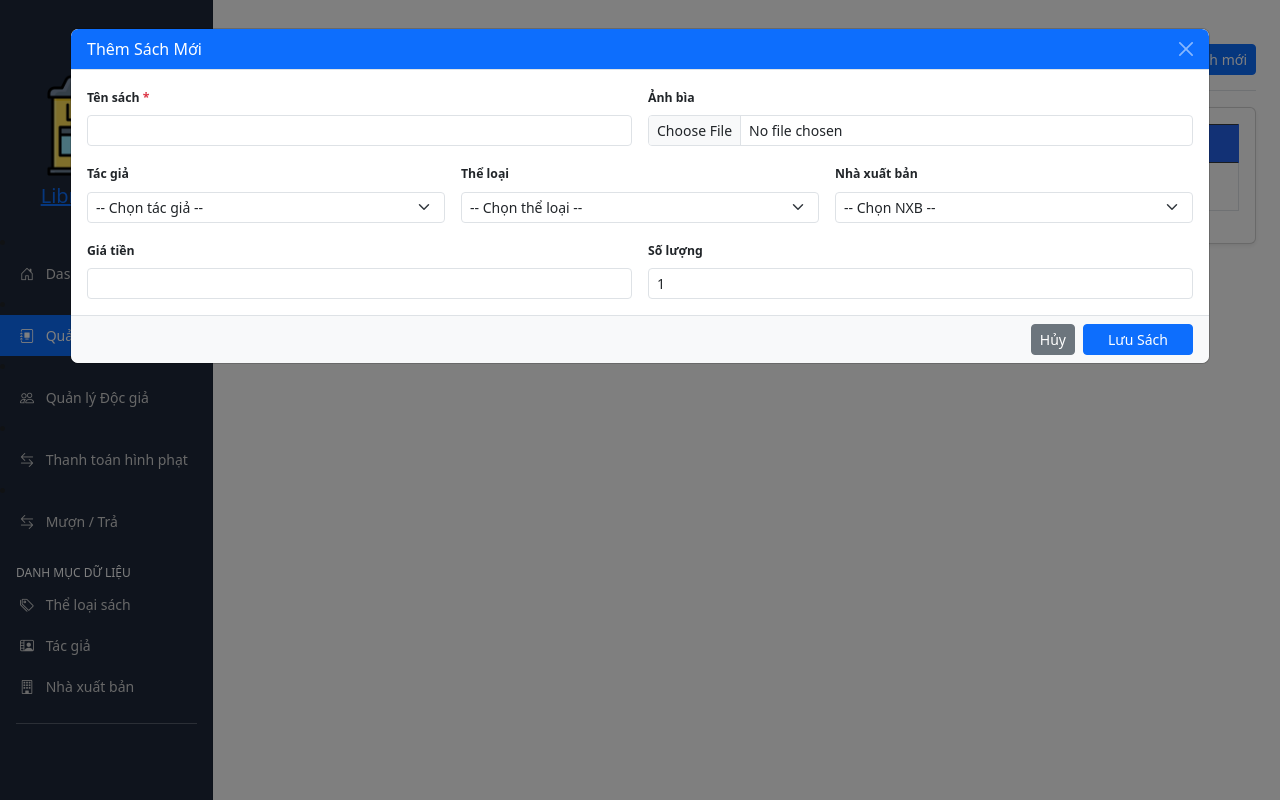
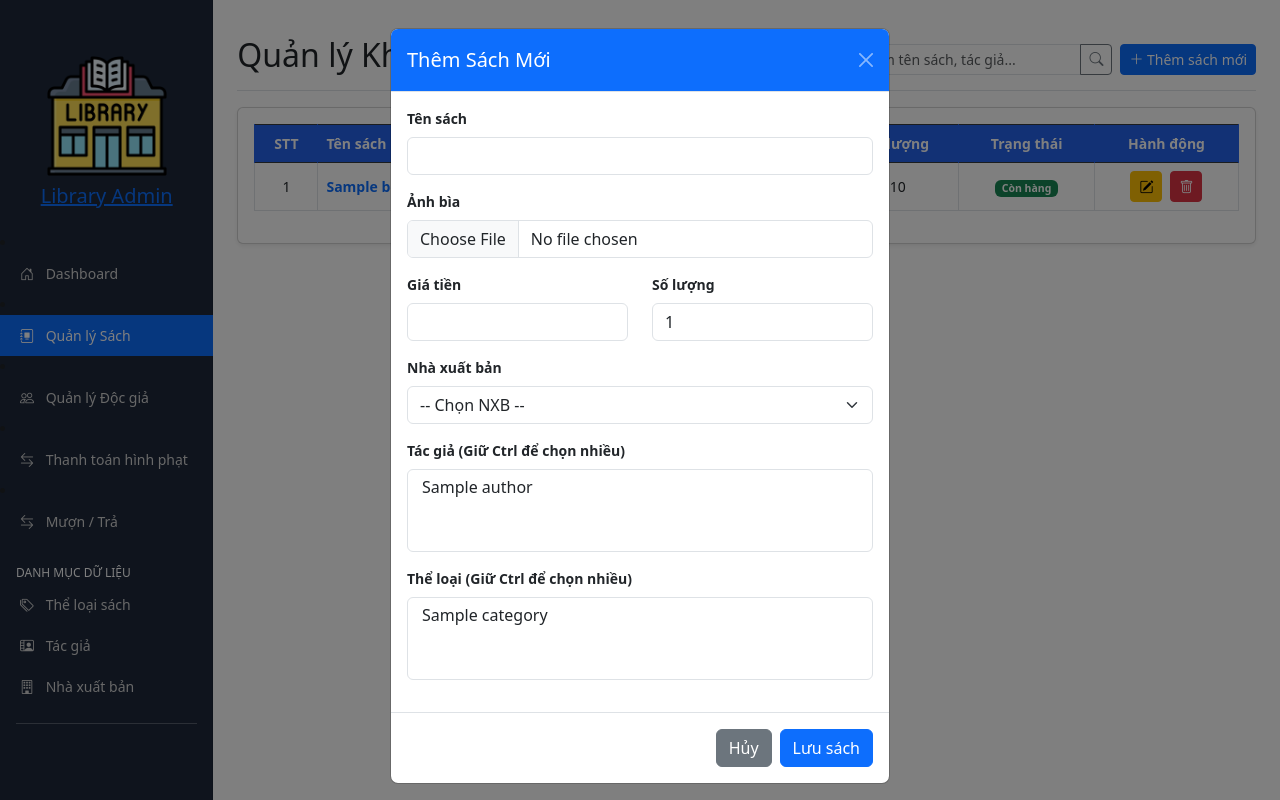
Before and after one commit to kciee/web_thu_vien, a Django app: page /books_manage/ in a window 1280 px wide, after a click on "Thêm sách mới". Run offline with Django 5.2, Linux system fonts and the light colour scheme; tables that the repository leaves empty hold one stand-in row (values such as "Sample post"); parts of the project's set-up code (start-up, migrations or seed data) failed here and were passed over.

Commit message:
sửa lỗi null bd

```diff
--- a/app/templates/app/includes/modal_add_book.html
+++ b/app/templates/app/includes/modal_add_book.html
@@ -1,45 +1,39 @@
-<div class="modal fade" id="addBookModal" tabindex="-1" aria-hidden="true">
-    <div class="modal-dialog modal-xl modal-dialog-scrollable">
+<div class="modal fade" id="addBookModal" tabindex="-1">
+    <div class="modal-dialog">
         <div class="modal-content">
-            <div class="modal-header bg-primary text-white py-2">
-                <h5 class="modal-title fs-6">Thêm Sách Mới</h5>
+            <div class="modal-header bg-primary text-white">
+                <h5 class="modal-title">Thêm Sách Mới</h5>
                 <button type="button" class="btn-close btn-close-white" data-bs-dismiss="modal"></button>
             </div>
 
+            <form action="{% url 'add_book' %}" method="POST" enctype="multipart/form-data">
+                {% csrf_token %}
                 <div class="modal-body">
-                <form action="{% url 'add_book' %}" method="POST" enctype="multipart/form-data" id="addBookForm">
-                    {% csrf_token %}
-                    <div class="row g-3">
-                        <div class="col-md-6">
-                            <label class="form-label fw-bold small">Tên sách <span class="text-danger">*</span></label>
-                            <input type="text" name="title" class="form-control form-control-sm" required>
-                        </div>
-                        <div class="col-md-6">
-                            <label class="form-label fw-bold small">Ảnh bìa</label>
-                            <input type="file" name="image" class="form-control form-control-sm">
+
+                    <div class="mb-3">
+                        <label class="form-label fw-bold">Tên sách</label>
+                        <input type="text" name="title" class="form-control" required>
                     </div>
 
-                        <div class="col-md-4">
-                            <label class="form-label fw-bold small">Tác giả</label>
-                            <select name="author" class="form-select form-select-sm">
-                                <option value="">-- Chọn tác giả --</option>
-                                {% for author in authors %}
-                                    <option value="{{ author.author_id }}">{{ author.name }}</option>
-                                {% endfor %}
-                            </select>
+                    <div class="mb-3">
+                        <label class="form-label fw-bold">Ảnh bìa</label>
+                        <input type="file" name="image" class="form-control">
                     </div>
-                        <div class="col-md-4">
-                            <label class="form-label fw-bold small">Thể loại</label>
-                            <select name="category" class="form-select form-select-sm">
-                                <option value="">-- Chọn thể loại --</option>
-                                {% for cat in categories %}
-                                    <option value="{{ cat.category_id }}">{{ cat.category_name }}</option>
-                                {% endfor %}
-                            </select>
+
+                    <div class="row">
+                        <div class="col-md-6 mb-3">
+                            <label class="form-label fw-bold">Giá tiền</label>
+                            <input type="number" name="price" class="form-control" required>
                         </div>
-                        <div class="col-md-4">
-                            <label class="form-label fw-bold small">Nhà xuất bản</label>
-                            <select name="publisher" class="form-select form-select-sm">
+                        <div class="col-md-6 mb-3">
+                            <label class="form-label fw-bold">Số lượng</label>
+                            <input type="number" name="quantity" class="form-control" value="1" required>
+                        </div>
+                    </div>
+
+                    <div class="mb-3">
+                        <label class="form-label fw-bold">Nhà xuất bản</label>
+                        <select name="publisher" class="form-select" required>
                             <option value="">-- Chọn NXB --</option>
                             {% for pub in publishers %}
                                 <option value="{{ pub.publisher_id }}">{{ pub.name }}</option>
@@ -47,21 +41,30 @@
                         </select>
                     </div>
 
-                        <div class="col-md-6">
-                            <label class="form-label fw-bold small">Giá tiền</label>
-                            <input type="number" name="price" class="form-control form-control-sm">
+                    <div class="mb-3">
+                        <label class="form-label fw-bold">Tác giả (Giữ Ctrl để chọn nhiều)</label>
+                        <select name="authors" class="form-select" multiple size="3" required>
+                            {% for auth in authors %}
+                                <option value="{{ auth.author_id }}">{{ auth.name }}</option>
+                            {% endfor %}
+                        </select>
                     </div>
-                        <div class="col-md-6">
-                            <label class="form-label fw-bold small">Số lượng</label>
-                            <input type="number" name="quantity" class="form-control form-control-sm" value="1">
+
+                    <div class="mb-3">
+                        <label class="form-label fw-bold">Thể loại (Giữ Ctrl để chọn nhiều)</label>
+                        <select name="categories" class="form-select" multiple size="3" required>
+                            {% for cat in categories %}
+                                <option value="{{ cat.category_id }}">{{ cat.category_name }}</option>
+                            {% endfor %}
+                        </select>
                     </div>
+
+                </div>
+                <div class="modal-footer">
+                    <button type="button" class="btn btn-secondary" data-bs-dismiss="modal">Hủy</button>
+                    <button type="submit" class="btn btn-primary">Lưu sách</button>
                 </div>
             </form>
         </div>
-            <div class="modal-footer py-1 bg-light">
-                <button type="button" class="btn btn-sm btn-secondary" data-bs-dismiss="modal">Hủy</button>
-                <button type="submit" form="addBookForm" class="btn btn-sm btn-primary px-4">Lưu Sách</button>
     </div>
 </div>
-    </div>
-</div>
--- a/app/views.py
+++ b/app/views.py
@@ -1,6 +1,6 @@
 
 from django.shortcuts import render
-from .models import Book, Category, LibraryUser, Author, Publisher
+from .models import Book, Category, LibraryUser, Author, Publisher, BookAuthor, BookCategory
 from django.shortcuts import redirect, get_object_or_404
 from .models import BorrowRecord
 from .models import BorrowHistory
@@ -495,30 +495,48 @@ def edit_publisher(request, publisher_id):
 def add_book(request):
     if request.method == 'POST':
         title = request.POST.get('title')
-        author = request.POST.get('author')
-        category_id = request.POST.get('category')
-        publisher = request.POST.get('publisher')
         price = request.POST.get('price')
         quantity = request.POST.get('quantity')
 
         image = request.FILES.get('image')
 
-        try:
-            category = Category.objects.get(pk=category_id)
-        except Category.DoesNotExist:
-            category = None
+        publisher_id = request.POST.get('publisher')
 
-        Book.objects.create(
+        author_ids = request.POST.getlist('authors')
+        category_ids = request.POST.getlist('categories')
+
+        new_book = Book.objects.create(
             title=title,
             price=price,
             quantity=quantity,
-            image_url=image
+            image_url=image,
+            publisher_id=publisher_id
         )
+
+        if author_ids:
+            for auth_id in author_ids:
+                if auth_id:
+                    BookAuthor.objects.create(
+                        book=new_book,
+                        author_id=auth_id
+                    )
+
+        if category_ids:
+            for cat_id in category_ids:
+                if cat_id:
+                    BookCategory.objects.create(
+                        book=new_book,
+                        category_id=cat_id
+                    )
 
         return redirect('bookList')
 
-    categories = Category.objects.all()
-    return render(request, 'app/add_book.html')
+    context = {
+        'categories': Category.objects.all(),
+        'authors': Author.objects.all(),
+        'publishers': Publisher.objects.all()
+    }
+    return render(request, 'app/add_book.html', context)
 def delete_book(request, book_id):
     book = get_object_or_404(Book, pk=book_id)
     book.delete()
```
Lines whose indentation alone changed are shown as unchanged.
